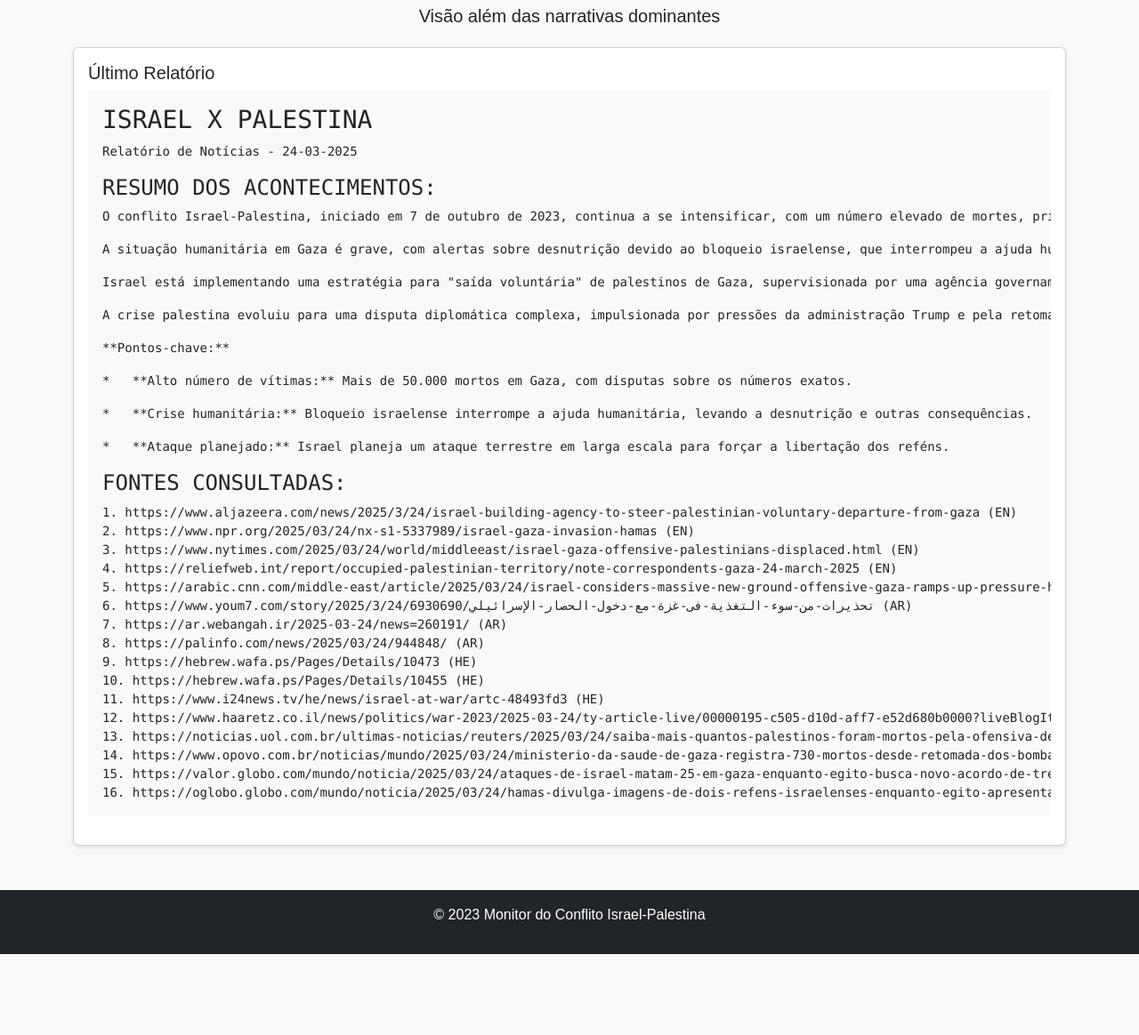
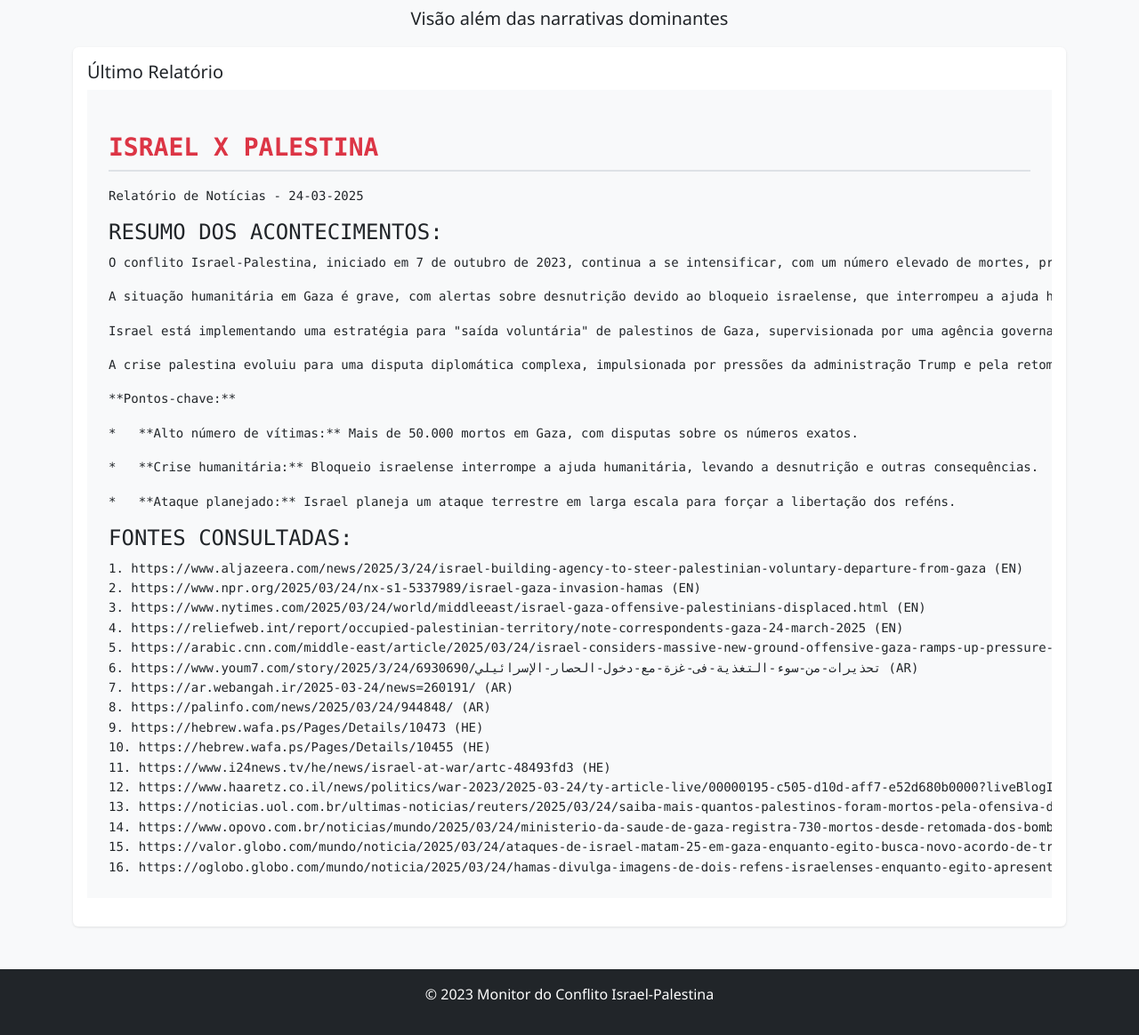
Before and after one commit to RaulCN/monitor_de_noticias_Israel_x_Palestina, a plain HTML site: page index.html in a window 1280 px wide. Shown: the part 173-1337 px from the top of the page at 89% size. Before the commit the page ends 1246 px from the top, so only its background shows below. Drawn offline with nearby package versions, Linux system fonts and the light colour scheme; no server answers.

Commit message:
Update styles.css

```diff
--- a/styles.css
+++ b/styles.css
@@ -1,35 +1,39 @@
+/* Estilos gerais */
 body {
-  font-family: Arial, sans-serif;
+  font-family: 'Segoe UI', Tahoma, Geneva, Verdana, sans-serif;
   background-color: #f8f9fa;
+  line-height: 1.6;
 }
 
+/* Navegação */
 .navbar {
-  margin-bottom: 20px;
-}
-
-.card {
-  margin-top: 20px;
   margin-bottom: 20px;
   box-shadow: 0 2px 4px rgba(0, 0, 0, 0.1);
 }
 
-.card h2 {
-  color: #343a40;
-  margin-bottom: 15px;
-  font-size: 1.5rem;
+/* Cards */
+.card {
+  border: none;
+  box-shadow: 0 1px 3px rgba(0, 0, 0, 0.1);
+  transition: transform 0.2s;
 }
 
-.card strong {
-  color: #343a40;
+.card:hover {
+  transform: translateY(-2px);
 }
 
-footer {
-  margin-top: 50px;
+.card-header {
+  font-weight: 600;
 }
 
-@media (max-width: 768px) {
-  .container {
-    padding-left: 15px;
-    padding-right: 15px;
-  }
+/* Relatório */
+.relatorio-conteudo {
+  padding: 0.5rem;
 }
+
+.cabecalho-relatorio {
+  color: #dc3545;
+  margin: 1.5rem 0 1rem;
+  font-weight: 600;
+  border-bottom: 2px solid #dee2e6;
+  padding-bottom: 0.5rem;
```
